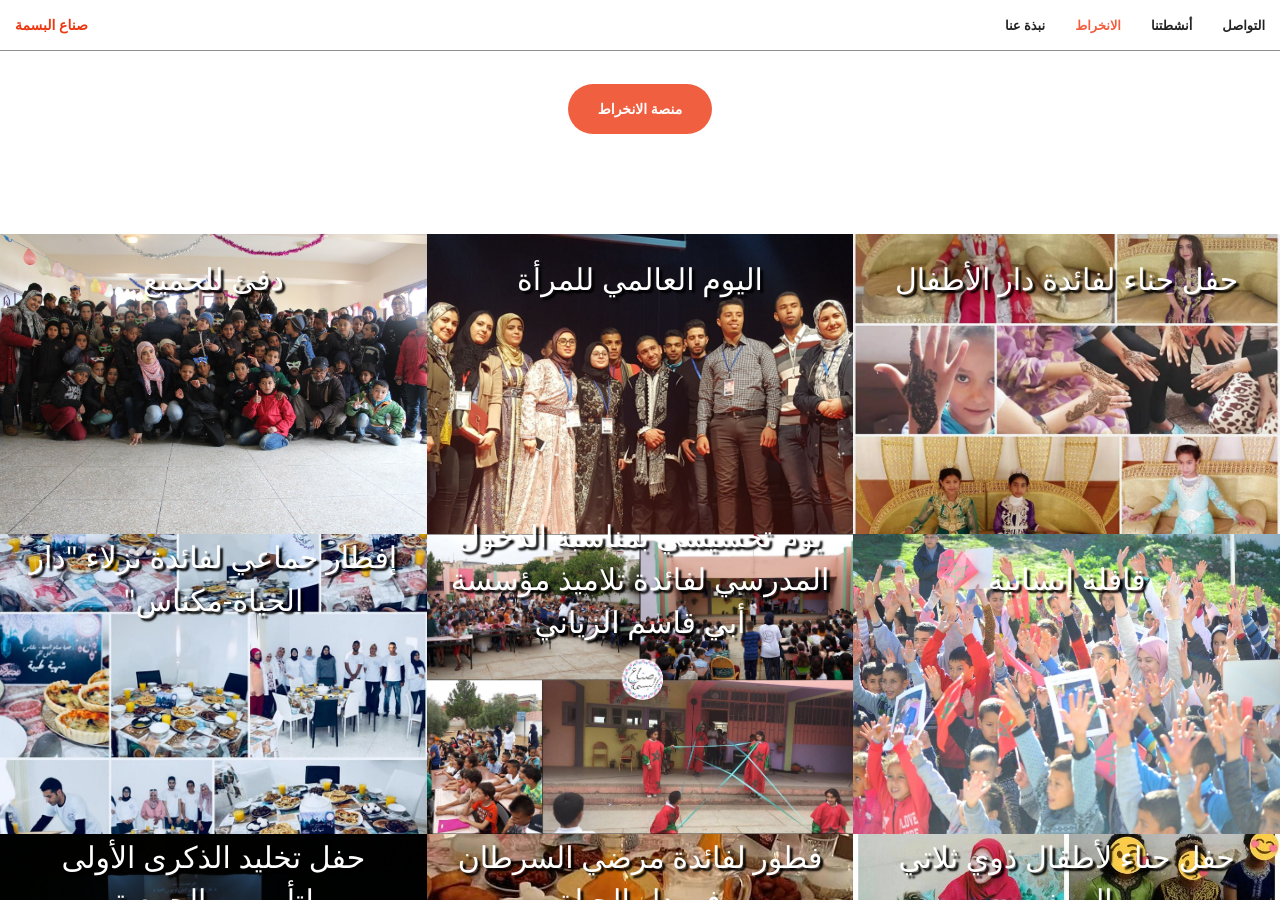
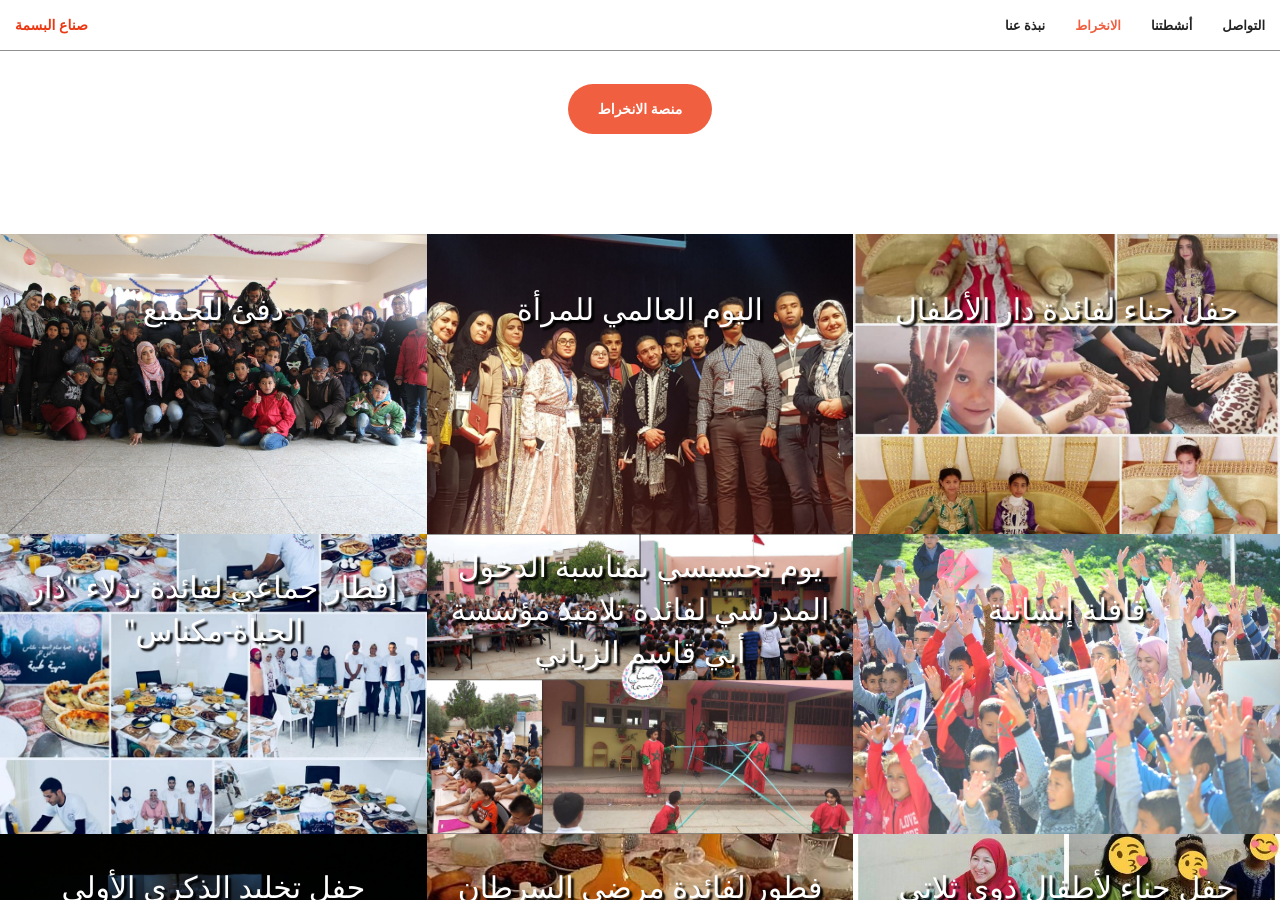
Before and after one commit to tahabasri/sonnaa-el-bassma, a Jekyll site: the page built from index.html, in a window 1280 px wide and 900 px high, scrolled down 2338 px. Built offline with Jekyll 4.4.1, drawn with Linux system fonts in a browser that asks for light colours.

```diff
--- /dev/null
+++ b/_sass/CNAME
@@ -0,0 +1 @@
+sonnaaelbassma.com
--- a/_sass/_base.scss
+++ b/_sass/_base.scss
@@ -272,7 +272,7 @@ header {
             width: 100%;
             text-align: center;
             position: absolute;
-            top: 15%;
+            top: 25%;
             transform: translateY(-50%);
             .project-category,
             .project-name {
```
